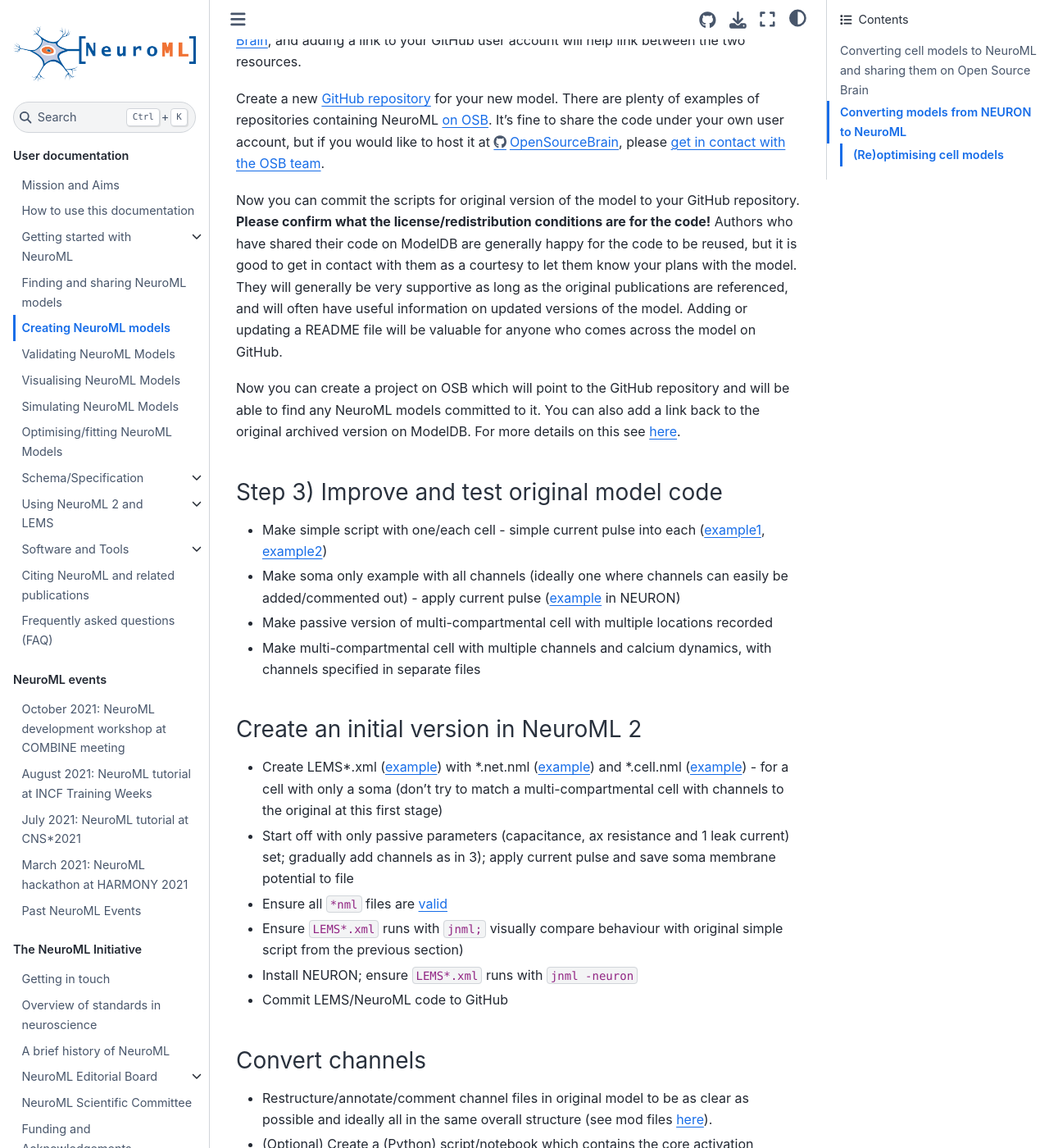
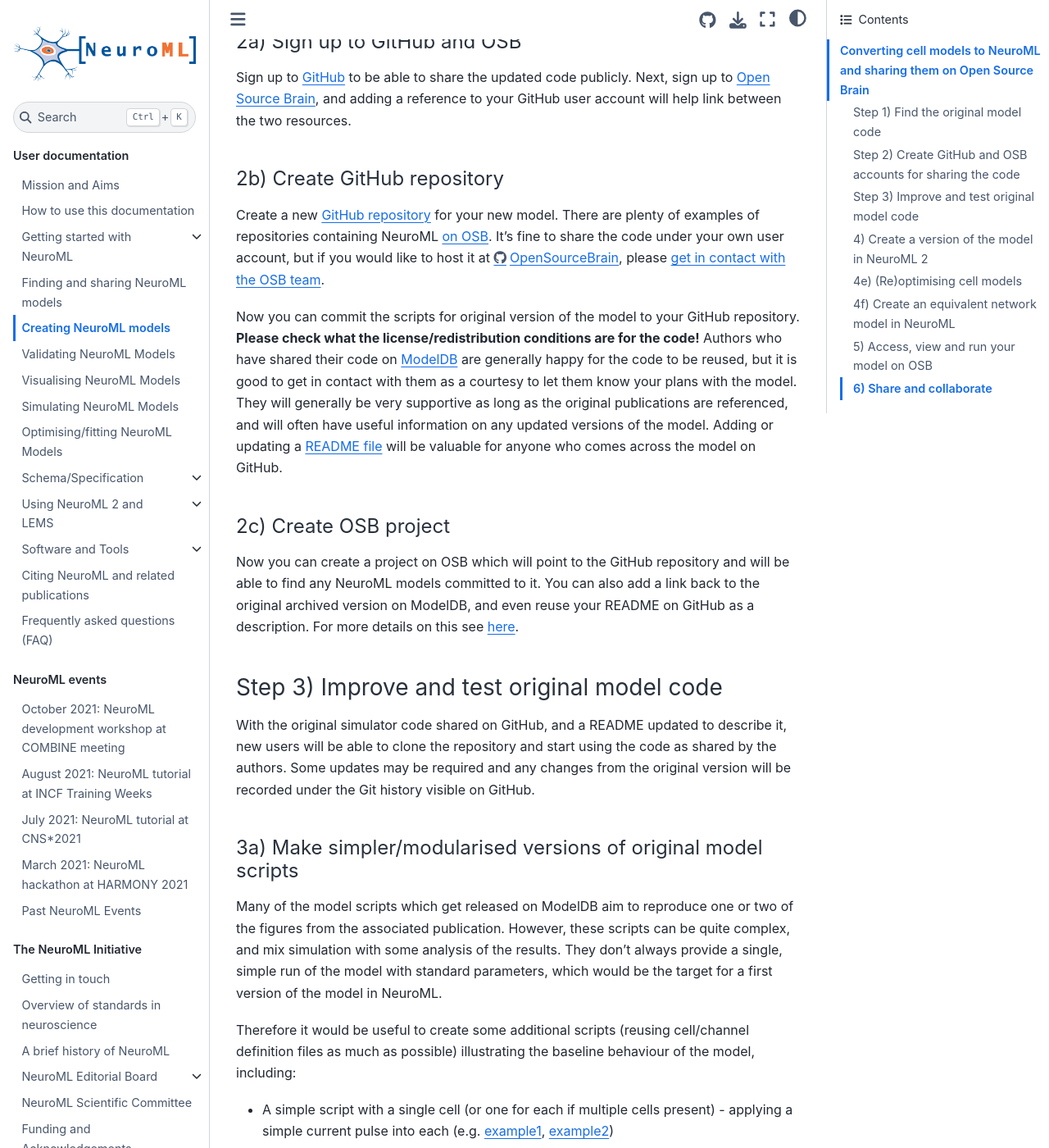
Before and after one commit to NeuroML/Documentation, a Jupyter Book: the page built from source/Userdocs/CreatingNeuroMLModels.md, in a window 1280 px wide and 1400 px high, scrolled down 2052 px. Shown: the whole window at 82% size. Built offline with Jupyter Book 1.0.4 settings and Sphinx 7.4.7 and the Sphinx Book theme 1.1.4, drawn with Linux system fonts in a browser that asks for light colours; cross-references to code outside the pages are shown as plain code; some of the changed text lies outside the part shown.

Commit message:
Complete overhaul of page on creating nml models

````diff
--- a/source/Userdocs/CreatingNeuroMLModels.md
+++ b/source/Userdocs/CreatingNeuroMLModels.md
@@ -43,89 +43,142 @@
 (userdocs:creating_models:converting_conductance:github)=
 ### Step 2) Create GitHub and OSB accounts for sharing the code
 
-Sign up to [GitHub](https://github.com/signup) to be able to share the updated code publicly. Sign up to [Open Source Brain](https://www.opensourcebrain.org/account/register), and adding a link to your GitHub user account will help link between the two resources.
+#### 2a) Sign up to GitHub and OSB
+
+Sign up to [GitHub](https://github.com/signup) to be able to share the updated code publicly. Next, sign up to [Open Source Brain](https://www.opensourcebrain.org/account/register), and adding a reference to your GitHub user account will help link between the two resources.
+
+#### 2b) Create GitHub repository
 
 Create a new [GitHub repository](https://docs.github.com/en/repositories) for your new model. There are plenty of examples of repositories containing NeuroML [on OSB](https://github.com/orgs/OpenSourceBrain/repositories). It's fine to share the code under your own user account, but if you would like to host it at https://github.com/OpenSourceBrain, please [get in contact with the OSB team](https://docs.opensourcebrain.org/General/Contacts.html).
 
-Now you can commit the scripts for original version of the model to your GitHub repository. **Please confirm what the license/redistribution conditions are for the code!** Authors who have shared their code on ModelDB are generally happy for the code to be reused, but it is good to get in contact with them as a courtesy to let them know your plans with the model. They will generally be very supportive as long as the original publications are referenced, and will often have useful information on updated versions of the model. Adding or updating a README file will be valuable for anyone who comes across the model on GitHub.
+Now you can commit the scripts for original version of the model to your GitHub repository. **Please check what the license/redistribution conditions are for the code!** Authors who have shared their code on [ModelDB](https://senselab.med.yale.edu/ModelDB/default) are generally happy for the code to be reused, but it is good to get in contact with them as a courtesy to let them know your plans with the model. They will generally be very supportive as long as the original publications are referenced, and will often have useful information on any updated versions of the model. Adding or updating a [README file](https://docs.opensourcebrain.org/OSBv1/Write_Your_Project_Documentation.html#add-a-readme-file-in-your-github-repository-and-reuse-it-on-your-osb-projects) will be valuable for anyone who comes across the model on GitHub.
 
-Now you can create a project on OSB which will point to the GitHub repository and will be able to find any NeuroML models committed to it. You can also add a link back to the original archived version on ModelDB. For more details on this see [here](https://docs.opensourcebrain.org/OSBv1/Creating_Your_Own_Project.html).
+#### 2c) Create OSB project
+
+Now you can create a project on OSB which will point to the GitHub repository and will be able to find any NeuroML models committed to it. You can also add a link back to the original archived version on ModelDB, and even reuse your README on GitHub as a description. For more details on this see [here](https://docs.opensourcebrain.org/OSBv1/Creating_Your_Own_Project.html).
 
 
 ### Step 3) Improve and test original model code
 
-- Make simple script with one/each cell - simple current pulse into each ([example1](https://github.com/mbezaire/ca1/blob/development/NeuroML2/olm.hoc), [example2](https://github.com/OpenSourceBrain/MiglioreEtAl14_OlfactoryBulb3D/blob/master/NEURON/mitral.hoc))
-- Make soma only example with all channels (ideally one where channels can easily be added/commented out) - apply current pulse ([example](https://github.com/OpenSourceBrain/BlueBrainProjectShowcase/blob/master/NMC/NEURON/Test_Soma.hoc) in NEURON)
-- Make passive version of multi-compartmental cell with multiple locations recorded
-- Make multi-compartmental cell with multiple channels and calcium dynamics, with channels specified in separate files
+With the original simulator code shared on GitHub, and a README updated to describe it, new users will be able to clone the repository and start using the code as shared by the authors. Some updates may be required and any changes from the original version will be recorded under the Git history visible on GitHub.
+
+
+#### 3a) Make simpler/modularised versions of original model scripts
+
+Many of the model scripts which get released on ModelDB aim to reproduce one or two of the figures from the associated publication. However, these scripts can be quite complex, and mix simulation with some analysis of the results. They don't always provide a single, simple run of the model with standard parameters, which would be the target for a first version of the model in NeuroML.
+
+Therefore it would be useful to create some additional scripts (reusing cell/channel definition files as much as possible) illustrating the baseline behaviour of the model, including:
+
+- A simple script with a single cell (or one for each if multiple cells present) - applying a simple current pulse into each (e.g. [example1](https://github.com/mbezaire/ca1/blob/development/NeuroML2/olm.hoc), [example2](https://github.com/OpenSourceBrain/MiglioreEtAl14_OlfactoryBulb3D/blob/master/NEURON/mitral.hoc))
+- A single compartment (soma only) example with all the ion channels (ideally one where channels can easily be added/commented out) - apply current pulse ([example](https://github.com/OpenSourceBrain/BlueBrainProjectShowcase/blob/master/NMC/NEURON/Test_Soma.hoc) in NEURON)
+- A passive version of multi-compartmental cell with multiple locations recorded
+- A multi-compartmental cell with multiple channels and calcium dynamics, with the channels specified in separate files
+
+These will be much easier to compare to equivalents in NeuroML.
+
+(userdocs:creating_models:converting_conductance:add_omv_tests)=
+#### 3b) Add OMV tests
+
+```{admonition} Optional, but recommended.
+:class: dropdown tip
+This step is optional, but highly recommended to create automated tests on the behaviour of the model.
+```
+Once you have some scripts which illustrate (in plots/saved data) the baseline expected behaviour of your model (spiketimes, rate of firing etc.), it would be good to put some checks in place which can be run to ensure this behaviour stays consistent across changes/commits to your repository, different versions of the underlying simulator, as well as providing a target for what the NeuroML version of the model should produce.
+
+The **[Open Source Brain Model validation framework](https://github.com/OpenSourceBrain/osb-model-validation) (OMV)** is designed for exactly this, allowing small scripts to be added to your repository stating what files to execute in what simulation engine and what the expected properties of generated output should be. These tests can be run on your local machine during development, but can also be easily integrated with [GitHub Actions](https://github.com/features/actions), allowing tests across multiple simulators to be run every time there is a commit to the repository ([example](https://github.com/OpenSourceBrain/IzhikevichModel/actions/runs/1520638984)).
+
+To start using this for your project, install OMV and test running it on your local machine (`omv all`) on some standard examples (e.g. [Hay et al.](https://github.com/OpenSourceBrain/L5bPyrCellHayEtAl2011)).
+
+Add OMV tests for your native simulator scripts ([example](https://github.com/OpenSourceBrain/GranCellSolinasEtAl10/blob/master/NEURON/.test.nrnpy.omt)), e.g. test the spike times of cell when simple current pulse applied. Commit this file to GitHub, along with a GitHub Actions workflow ([example](https://github.com/OpenSourceBrain/IzhikevichModel/blob/master/.github/workflows/omv-ci.yml)), and look for runs under the Actions tab of your project on GitHub.
+
+Later, you can add OMV tests too for the equivalent NeuroML versions, reusing the Model Emergent Property (`*.mep`) file ([example](https://github.com/mbezaire/ca1/blob/development/NeuroML2/cells/tests/.test.sca.jnmlnrn.omt)), thus testing that the behaviours of the 2 versions are the same (within a certain tolerance).
 
 (userdocs:creating_models:converting_conductance:initialnml2)=
-### Create an initial version in NeuroML 2
+### 4) Create a version of the model in NeuroML 2
 
-- Create LEMS*.xml ([example](https://github.com/OpenSourceBrain/BlueBrainProjectShowcase/blob/master/NMC/NeuroML2/LEMS_Soma_AllNML2.xml)) with *.net.nml ([example](https://github.com/OpenSourceBrain/BlueBrainProjectShowcase/blob/master/NMC/NeuroML2/Soma_AllNML2.net.nml)) and *.cell.nml ([example](https://github.com/OpenSourceBrain/BlueBrainProjectShowcase/blob/master/NMC/NeuroML2/Soma_AllNML2.cell.nml)) - for a cell with only a soma (don't try to match a multi-compartmental cell with channels to the original at this first stage)
-- Start off with only passive parameters (capacitance, ax resistance and 1 leak current) set; gradually add channels as in 3); apply current pulse and save soma membrane potential to file
-- Ensure all `*nml` files are {ref}`valid <userdocs:validating_models>`
-- Ensure `LEMS*.xml` runs with `jnml;` visually compare behaviour with original simple script from the previous section)
-- Install NEURON; ensure `LEMS*.xml` runs with `jnml -neuron`
-- Commit LEMS/NeuroML code to GitHub
+#### 4a) Create a LEMS Simulation file to run the model
+
+A {ref}`LEMS Simulation file <userdocs:lemssimulation>` is required to specify how to run a simulation of the NeuroML model, how long to run, what to plot/save etc. Create a LEMS*.xml ([example](https://github.com/OpenSourceBrain/BlueBrainProjectShowcase/blob/master/NMC/NeuroML2/LEMS_Soma_AllNML2.xml)) with *.net.nml ([example](https://github.com/OpenSourceBrain/BlueBrainProjectShowcase/blob/master/NMC/NeuroML2/Soma_AllNML2.net.nml)) and *.cell.nml ([example](https://github.com/OpenSourceBrain/BlueBrainProjectShowcase/blob/master/NMC/NeuroML2/Soma_AllNML2.cell.nml)) for **a cell with only a soma** (don't try to match a full multi-compartmental cell with all channels to the original version at this early stage).
+
+Start off with only passive parameters (capacitance, axial resistance and 1 leak current) set; gradually add channels as in 4b) below; apply a current pulse and save soma membrane potential to file.
+
+Ensure all `*nml` files are {ref}`valid <userdocs:validating_models>`. Ensure the `LEMS*.xml` runs with `jnml`; visually compare the behaviour with original simple script from the previous section.
+
+Ensure the `LEMS*.xml` runs with `jnml -neuron`, producing similar behaviour. If there is a good correspondence, add OMV tests for the NeuroML version, using the Model Emergent Property (`*.mep`) file from the original script's test.
+
+When ready, commit the LEMS/NeuroML code to GitHub.
 
 
 (userdocs:creating_models:converting_conductance:convert_channels)=
-### Convert channels
-- Restructure/annotate/comment channel files in original model to be as clear as possible and ideally all in the same overall structure (see mod files [here](https://github.com/mbezaire/ca1/tree/development)).
-- (Optional) Create a (Python) script/notebook which contains the core activation variable expressions for the channels; this can be useful to restructure/test/plot/alter units of the expressions before generating the equivalent in NeuroML ([example](https://github.com/OpenSourceBrain/PINGnets/blob/master/NeuroML2/ConvertChannels.ipynb))
-- If you are using NEURON, use `pynml-modchananalysis` to generate plots of the activation variables for the channels in the mod files ([example1](https://github.com/NeuroML/pyNeuroML/blob/master/examples/analyseNaMod.sh), [example2](https://github.com/OpenSourceBrain/BlueBrainProjectShowcase/blob/master/NMC/NEURON/analyse.sh)).
-- Start from an existing similar example of an ion channel in NeuroML ([examples1](https://github.com/OpenSourceBrain/AllenInstituteNeuroML/tree/master/CellTypesDatabase/models/NeuroML2), [examples2](https://github.com/RokasSt/Thalamocortical/tree/master/NeuroML2/channels), [examples3](https://github.com/mbezaire/ca1/tree/development/NeuroML2/channels))
-- Use `pynml-channelanalysis` to generate similar plots for your NeuroML based channels as your mod channels; these can easily be plotted for adding to your GitHub repo as summary pages ([example1](https://github.com/mbezaire/ca1/blob/development/NeuroML2/channels/channel_summary/README.md), [example2](https://github.com/OpenSourceBrain/MiglioreEtAl14_OlfactoryBulb3D/blob/master/NeuroML2/Channels/channel_summary/README.md)).
-- Create a script to load the output of mod analysis and nml analysis and compare the outputs ([example](https://github.com/OpenSourceBrain/BlueBrainProjectShowcase/blob/master/NMC/NeuroML2/compare_nml2_mods.py)).
+#### 4b) Convert channels to NeuroML
+
+Restructure/annotate/comment channel files in the original model to be as clear as possible and ideally have all use the same overall structure (e.g. see mod files [here](https://github.com/mbezaire/ca1/tree/development)).
+
+(Optional) Create a (Python) script/notebook which contains the core activation variable expressions for the channels; this can be useful to restructure/test/plot/alter units of the expressions before generating the equivalent in NeuroML ([example](https://github.com/OpenSourceBrain/PINGnets/blob/master/NeuroML2/ConvertChannels.ipynb)).
+
+If you are using NEURON, use `pynml-modchananalysis` to generate plots of the activation variables for the channels in the mod files ([example1](https://github.com/NeuroML/pyNeuroML/blob/master/examples/analyseNaMod.sh), [example2](https://github.com/OpenSourceBrain/BlueBrainProjectShowcase/blob/master/NMC/NEURON/analyse.sh)).
+
+Start from an existing similar example of an ion channel in NeuroML ([examples1](https://github.com/OpenSourceBrain/AllenInstituteNeuroML/tree/master/CellTypesDatabase/models/NeuroML2), [examples2](https://github.com/RokasSt/Thalamocortical/tree/master/NeuroML2/channels), [examples3](https://github.com/mbezaire/ca1/tree/development/NeuroML2/channels)).
+
+Use `pynml-channelanalysis` to generate similar plots for your NeuroML based channels as your mod channels; these can easily be plotted for adding to your GitHub repo as summary pages ([example1](https://github.com/mbezaire/ca1/blob/development/NeuroML2/channels/channel_summary/README.md), [example2](https://github.com/OpenSourceBrain/MiglioreEtAl14_OlfactoryBulb3D/blob/master/NeuroML2/Channels/channel_summary/README.md)).
+
+Create a script to load the output of mod analysis and nml analysis and compare the outputs ([example](https://github.com/OpenSourceBrain/BlueBrainProjectShowcase/blob/master/NMC/NeuroML2/compare_nml2_mods.py)).
 
 
 (userdocs:creating_models:converting_conductance:compare_single_comp)=
-### Compare single compartment cell with channels
+#### 4c) Compare single compartment cell with channels
 
-- Start by comparing passive soma example in original to passive NeuroML version
-- Gradually test cell with passive conductance and *each channel individually*. Plot v along with rate variables for each channel & compare how they look during current pulse ([example in NEURON](https://github.com/OpenSourceBrain/BlueBrainProjectShowcase/blob/master/NMC/NEURON/Test_Soma.hoc) vs [example in NeuroML](https://github.com/OpenSourceBrain/BlueBrainProjectShowcase/blob/master/NMC/NeuroML2/Soma_AllNML2.cell.nml) and [LEMS](https://github.com/OpenSourceBrain/BlueBrainProjectShowcase/blob/master/NMC/NeuroML2/LEMS_Soma_AllNML2.xml))
-- Test in `jnml` first, then in Neuron with `jnml -neuron`
+Ensure you have a passive soma example in NeuroML which reproduces the behaviour of an equivalent passibe version inthe original format (from steps 3a and 4a above).
+
+Gradually test the cell with passive conductance and *each channel individually*. Plot v along with rate variables for each channel & compare how they look during current pulse ([example in NEURON](https://github.com/OpenSourceBrain/BlueBrainProjectShowcase/blob/master/NMC/NEURON/Test_Soma.hoc) vs [example in NeuroML](https://github.com/OpenSourceBrain/BlueBrainProjectShowcase/blob/master/NMC/NeuroML2/Soma_AllNML2.cell.nml) and [LEMS](https://github.com/OpenSourceBrain/BlueBrainProjectShowcase/blob/master/NMC/NeuroML2/LEMS_Soma_AllNML2.xml))
+
+Test these in `jnml` first, then in Neuron with `jnml -neuron`.
+
+When you are happy with each of the channels, try the soma with all of the channels in place, with the same channel density as present in the soma of the original cell.
 
 
-(userdocs:creating_models:converting_conductance:add_omv_tests)=
-### Add OMV tests
+(userdocs:creating_models:converting_conductance:compare_multi_comp)=
+#### 4d) Compare multi-compartmental cell incorporating channels
 
-```{admonition} Optional, but recommended.
-:class: dropdown tip
-This step is optional, but recommended.
-```
-
-- Install the [Open Source Brain Model validation framework](https://github.com/OpenSourceBrain/osb-model-validation) (OMV) - test on your local machine on standard examples (example: [Hay et al.](https://github.com/OpenSourceBrain/L5bPyrCellHayEtAl2011))
-- Add OMV tests to native code ([example](https://github.com/OpenSourceBrain/GranCellSolinasEtAl10/blob/master/NEURON/.test.nrnpy.omt)), e.g. test the spike times of cell when simple current pulse applied
-- Add OMV tests for NeuroML version, reusing the Model Emergent Property (`*.mep`) file ([example](https://github.com/mbezaire/ca1/blob/development/NeuroML2/cells/tests/.test.sca.jnmlnrn.omt))
-
-(userdocs:creating_models:converting_conductance:compare_multi_comp)=
-### Compare multi-compartmental cell with channels
-
-- You can export morphologies on [NeuroMorpho.org](https://neuromorpho.org) to NeuroML2 ([example](https://github.com/NeuralEnsemble/NeuroinformaticsTutorial/blob/master/Exercises/Exercise1_NeuroMorpho_to_OSB.md))
-
-
-(userdocs:creating_models:from_neuron)=
-## Converting models from NEURON to NeuroML
-
-Model simulations written using the NEURON simulator can be converted to NeuroML using the {ref}`pyNeuroML <pyneuroml>` API:
+If the model was created in NEURON, export the 3D morphology from the original NEURON scripts using pyNeuroML ([example](https://github.com/OpenSourceBrain/SmithEtAl2013-L23DendriticSpikes/blob/master/NeuroML2/export_nml2.py)); this will be easier if there is a hoc script with just a single cell instance as in section 1). While there is the option to use `includeBiophysicalProperties=True` and this will attempt to export the conductance densities on different groups, it may be better to consolidate these and add them afterwards using correctly named groups and the most efficient representation of conductance density to group relationships ([example](https://github.com/OpenSourceBrain/MiglioreEtAl14_OlfactoryBulb3D/blob/master/Python/Export/export_mitral.py)).
 
 ```{code-block} python
 from pyneuroml.neuron import export_to_neuroml2
 ..
-..
-
 export_to_neuroml2("test.hoc", "test.morphonly.cell.nml", includeBiophysicalProperties=False)
 ```
 
+Alternatively manually add the `<channelDensity>` elements to the cell file (as [here](https://github.com/OpenSourceBrain/SmithEtAl2013-L23DendriticSpikes/blob/master/NeuroML2/L23_NoHotSpot.cell.nml#L16711)).
 
-- If you are using NEURON, export morphology from NEURON using pyNeuroML ([example](https://github.com/OpenSourceBrain/SmithEtAl2013-L23DendriticSpikes/blob/master/NeuroML2/export_nml2.py)); this will be easier if there is a hoc script with just a single cell instance as in section 1). While there is the option to use `includeBiophysicalProperties=True` and this will attempt to export the conductance densities on different groups, it may be better to consolidate these and add them afterwards using correctly named groups and the most efficient representation of conductance density to group relationships ([example](https://github.com/OpenSourceBrain/MiglioreEtAl14_OlfactoryBulb3D/blob/master/Python/Export/export_mitral.py)).
-  - Alternatively manually add the `<channelDensity>` elements to the cell file (as [here](https://github.com/OpenSourceBrain/SmithEtAl2013-L23DendriticSpikes/blob/master/NeuroML2/L23_NoHotSpot.cell.nml#L16711)).
-- As with the single compartment example, it's best to start off with the passive case, compare that to the original code (for v at multiple locations), and gradually add channels.
-- Many projects on OSB were originally converted from the original format (NEURON, GENESIS, etc.) to NeuroML v1 using {ref}`neuroConstruct <userdocs:supporting:apps:neuroconstruct>` (see [here](http://www.opensourcebrain.org/search_custom_field?f[]=43&op[43]=~&v[43][]=neuroConstruct) for a list of these). neuroConstruct has good support for export to NeuroML v2, and this code could form the basis for your conversion. More on using neuroConstruct [here](http://www.opensourcebrain.org/docs#Using_neuroConstruct_Based_Projects) and details on conversion of models to NeuroML v1 [here](http://www.neuroconstruct.org/docs/importneuron.html#Converting+mod+file%2FGENESIS+script+channels+into+ChannelML).
+You can use the tools for {ref}`visualising NeuroML Models <userdocs:visualising_models>` to compare how these versions look agains the originals.
+
+As with the single compartment example, it's best to **start off with the passive case**, i.e no active channels on the soma or dendrites, and compare that to the original code (for membrane potential at multiple locations!), and gradually add channels.
+
+Many projects on OSB were originally converted from the original format (NEURON, GENESIS, etc.) to NeuroML v1 using {ref}`neuroConstruct <userdocs:supporting:apps:neuroconstruct>` (see [here](http://www.opensourcebrain.org/search_custom_field?f[]=43&op[43]=~&v[43][]=neuroConstruct) for a list of these). neuroConstruct has good support for export to NeuroML v2, and this code could form the basis for your conversion. More on using neuroConstruct [here](http://www.opensourcebrain.org/docs#Using_neuroConstruct_Based_Projects) and details on conversion of models to NeuroML v1 [here](http://www.neuroconstruct.org/docs/importneuron.html#Converting+mod+file%2FGENESIS+script+channels+into+ChannelML).
+
+Note: you can also export other morphologies from [NeuroMorpho.org](https://neuromorpho.org) in NeuroML2 format ([example](https://github.com/NeuralEnsemble/NeuroinformaticsTutorial/blob/master/Exercises/Exercise1_NeuroMorpho_to_OSB.md)) to try out different reconstructions of the same cell type with your complement of channels.
 
 (userdocs:creating_models:converting_conductance:reoptimise)=
-### (Re)optimising cell models
+### 4e) (Re)optimising cell models
 
-- You can use Neurotune inside pyNeuroML to re-optimise your cell models. An example is [here](https://github.com/NeuroML/pyNeuroML/blob/master/examples/tuneHHCell.py)
+You can use [Neurotune](https://github.com/NeuralEnsemble/neurotune/) inside pyNeuroML to re-optimise your cell models. An example is [here](https://github.com/NeuroML/pyNeuroML/blob/master/examples/tuneHHCell.py), and a full sequence of optimising a NeuroML model against data in NWB can be found {ref}`here <userdocs:optimising>`.
+
+
+### 4f) Create an equivalent network model in NeuroML
+
+Creating an equivalent of a complex network model originally built in hoc for example in NeuroML is not trivial. The guide to network building with libNeuroML {ref}`here <userdocs:gettingstarted:izhikevichnetwork>` is a good place to start.
+
+See also {ref}`NeuroMLlite <neuromllite>`.
+
+### 5) Access, view and run your model on OSB
+
+When you're happy that a version of the model is behaving correctly in NeuroML, you can try visualising it on OSB.
+
+See [here](https://docs.opensourcebrain.org/OSBv1/Five_Minute_Introduction.html) for more details about viewing and simulating projects on OSB.
+
+### 6) Share and collaborate
+
+There is more information on how you can disseminate and promote your model once it is on OSB in the main documentation for that platform:
+https://docs.opensourcebrain.org.
+
+Consider sharing parts of the model on {ref}`other NeuroML supporting resources <userdocs:finding_models>` (e.g. cell and channel files on NeuroML-DB).
````
Also changed, not shown: source/Userdocs/OptimisingNeuroMLModels.md (+1 -1 lines).
